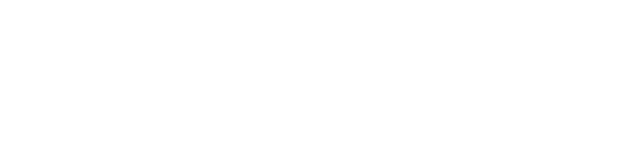
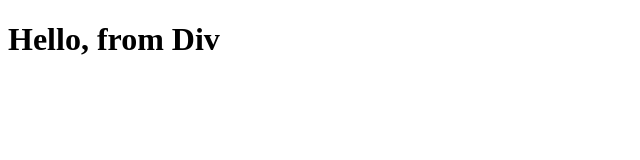
Before and after one commit to MostafaBadr55/VCDay2, a plain HTML site: page index.html in a window 1280 px wide. Shown: the whole page, without its empty margins (0-640 px from the left). Drawn offline with Linux system fonts and the light colour scheme.

Commit message:
modifications to index file

```diff
--- a/index.html
+++ b/index.html
@@ -6,6 +6,6 @@
     <title>Document</title>
 </head>
 <body>
-
+    <h1>Hello, from Div</h1>
 </body>
 </html>
```
